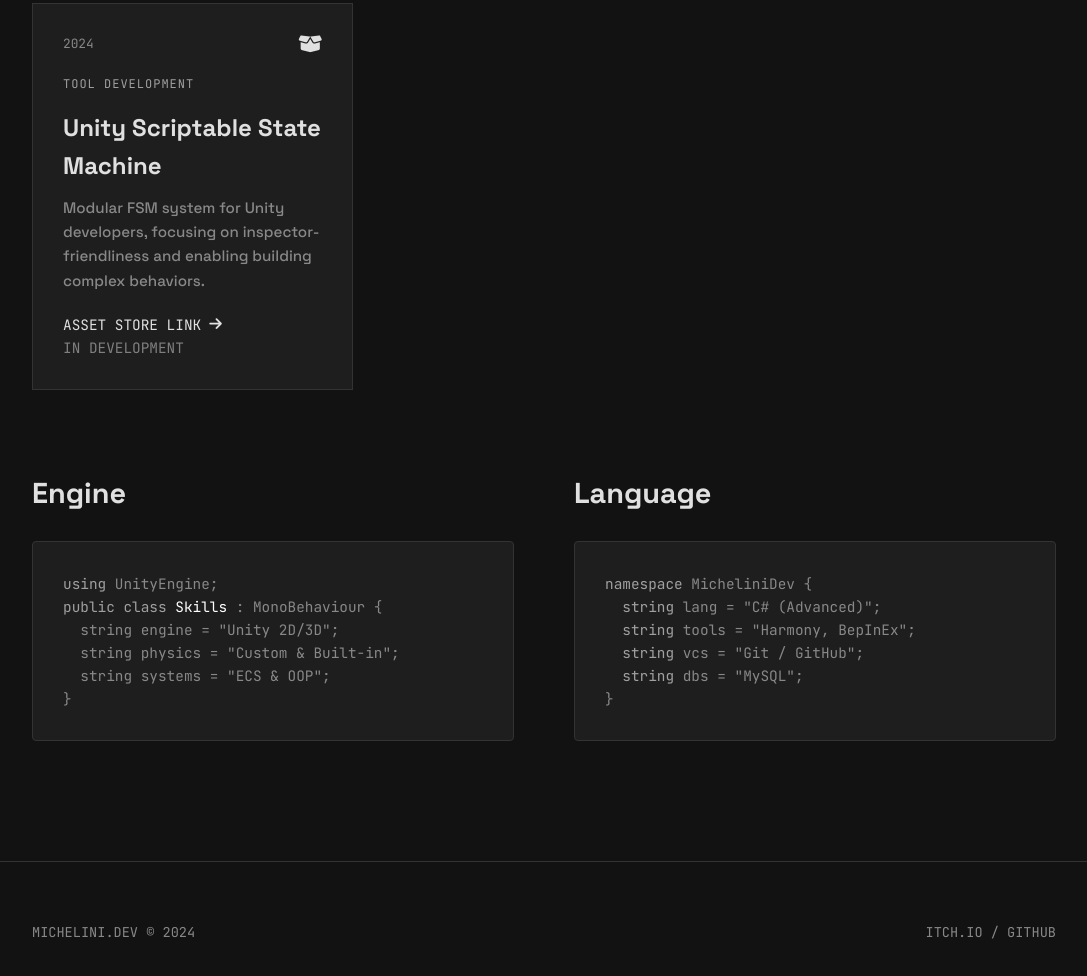
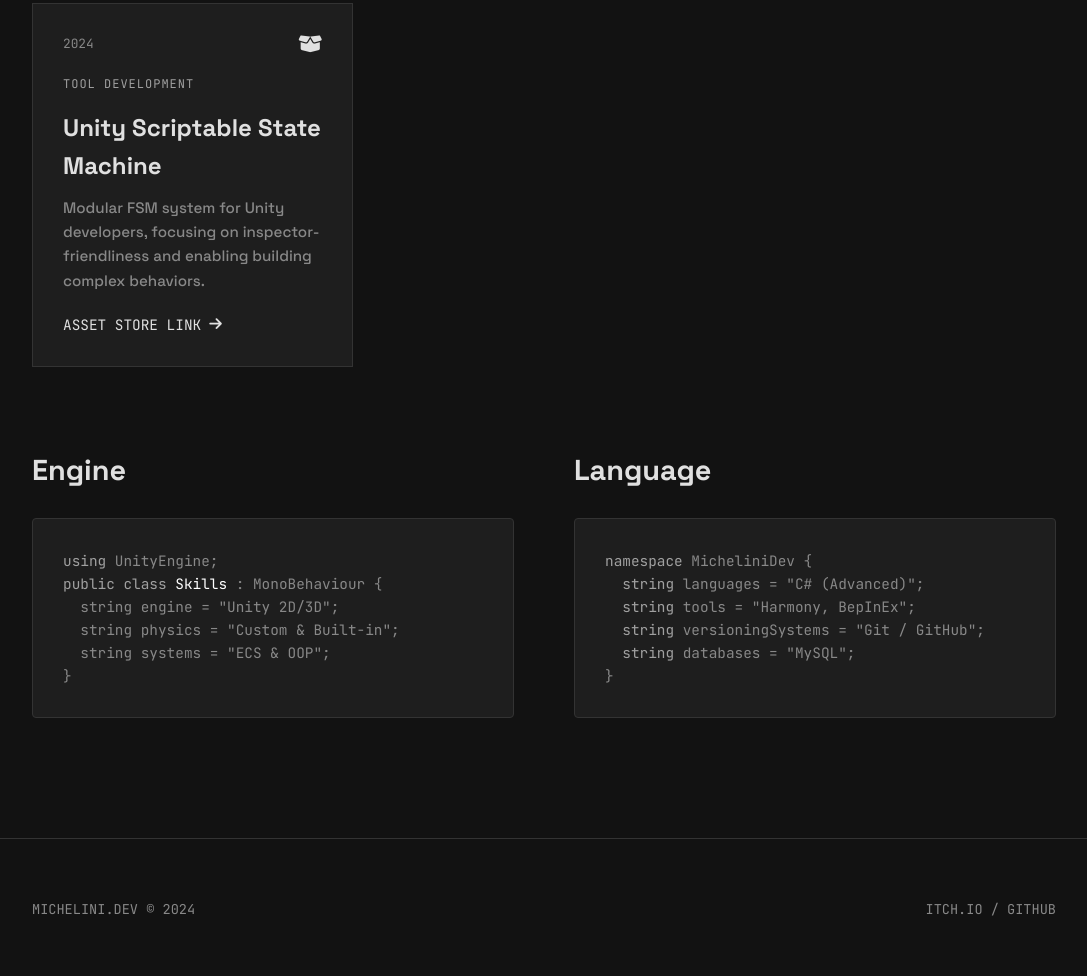
Before and after one commit to MicheliniDev/MicheliniDev.github.io, a plain HTML site: page index.html in a window 1280 px wide. Shown: the part 1964-2940 px from the top of the page, without its empty margins (96-1183 px from the left). Drawn offline with Linux system fonts and the light colour scheme.

Commit message:
Update index.html

```diff
--- a/index.html
+++ b/index.html
@@ -410,7 +410,6 @@
                 <a href="https://assetstore.unity.com/preview/346198/1176698" target="_blank" class="project-link">
                     ASSET STORE LINK <i class="fas fa-arrow-right"></i>
                 </a>
-                <span class="project-link" style="opacity: 0.5;">IN DEVELOPMENT</span>
             </div>
 
         </div>
@@ -432,10 +431,10 @@
             <h3>Language</h3>
             <div class="code-snippet">
                 <span class="code-keyword">namespace</span> MicheliniDev {<br>
-                &nbsp;&nbsp;<span class="code-keyword">string</span> lang = "C# (Advanced)";<br>
+                &nbsp;&nbsp;<span class="code-keyword">string</span> languages = "C# (Advanced)";<br>
                 &nbsp;&nbsp;<span class="code-keyword">string</span> tools = "Harmony, BepInEx";<br>
-                &nbsp;&nbsp;<span class="code-keyword">string</span> vcs = "Git / GitHub";<br>
-                &nbsp;&nbsp;<span class="code-keyword">string</span> dbs = "MySQL";<br>
+                &nbsp;&nbsp;<span class="code-keyword">string</span> versioningSystems = "Git / GitHub";<br>
+                &nbsp;&nbsp;<span class="code-keyword">string</span> databases = "MySQL";<br>
                 }
             </div>
         </div>
```
